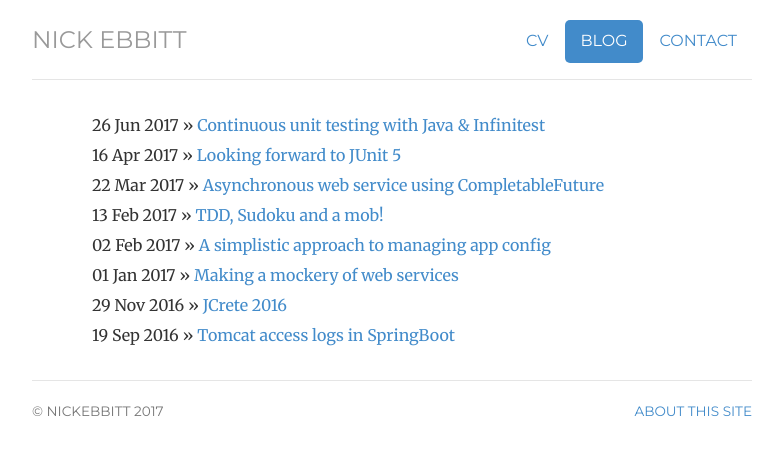
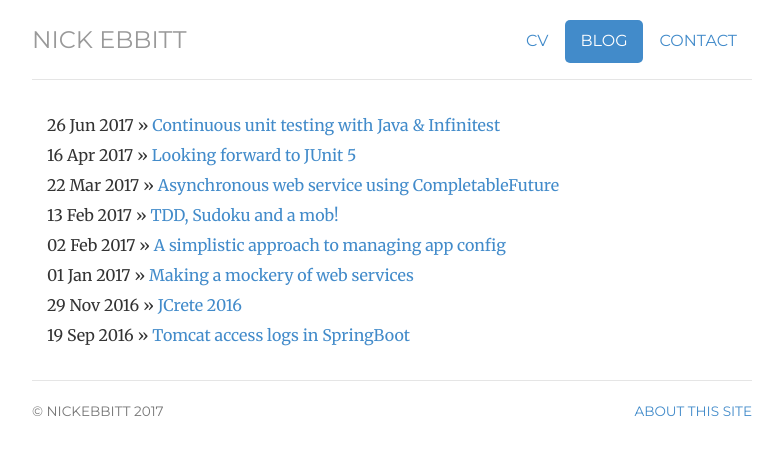
Before and after one commit to nickebbitt/nickebbitt.github.io, a Jekyll site: the page built from blog/index.html, in a window 1280 px wide. Shown: the top 455 px of the page, without its empty margins (248-1030 px from the left). Built offline with Jekyll 4.4.1, drawn with Linux system fonts in a browser that asks for light colours.

Commit message:
Use bootstrap container to make blog post list responsive

```diff
--- a/_includes/post-list.html
+++ b/_includes/post-list.html
@@ -1,4 +1,4 @@
-<div class="postlist">
+<div class="container">
     {% for post in site.posts %}
     <ul class="listposts list-unstyled">
       <li><span>{{ post.date | date_to_string }} &raquo;</span> <a href="{{ post.url }}">{{ post.title }}</a></li>
```
